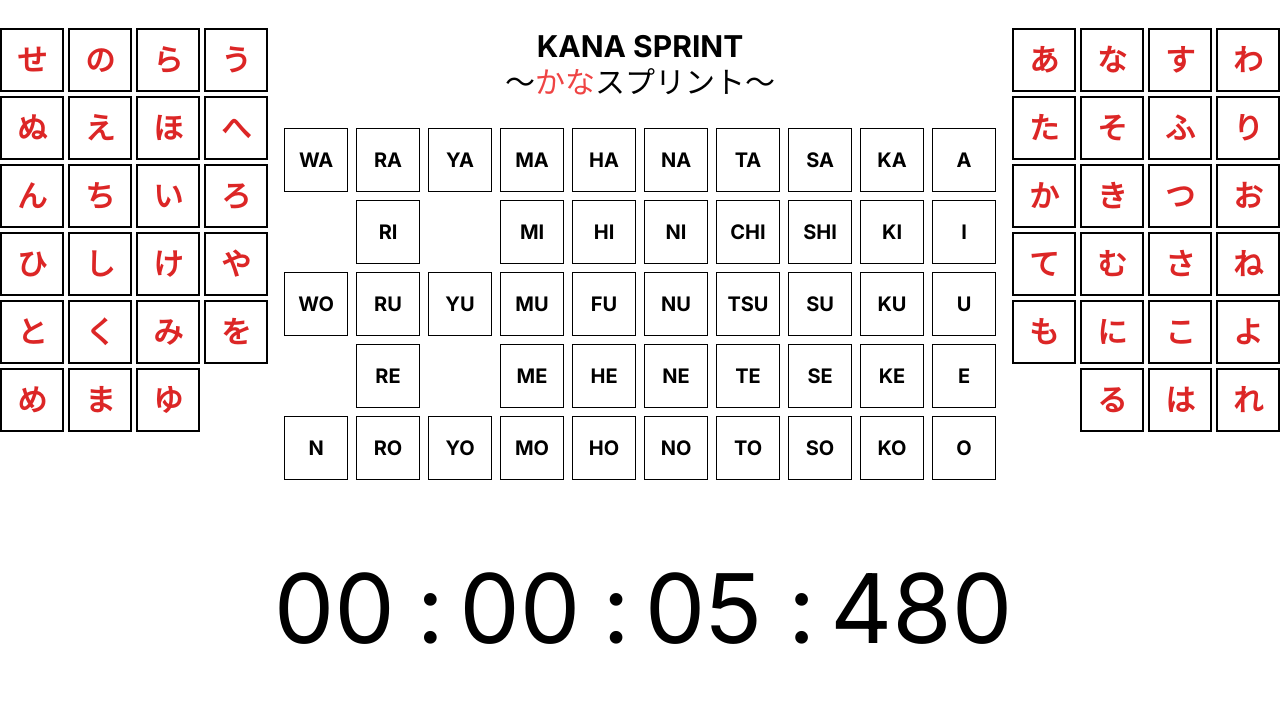
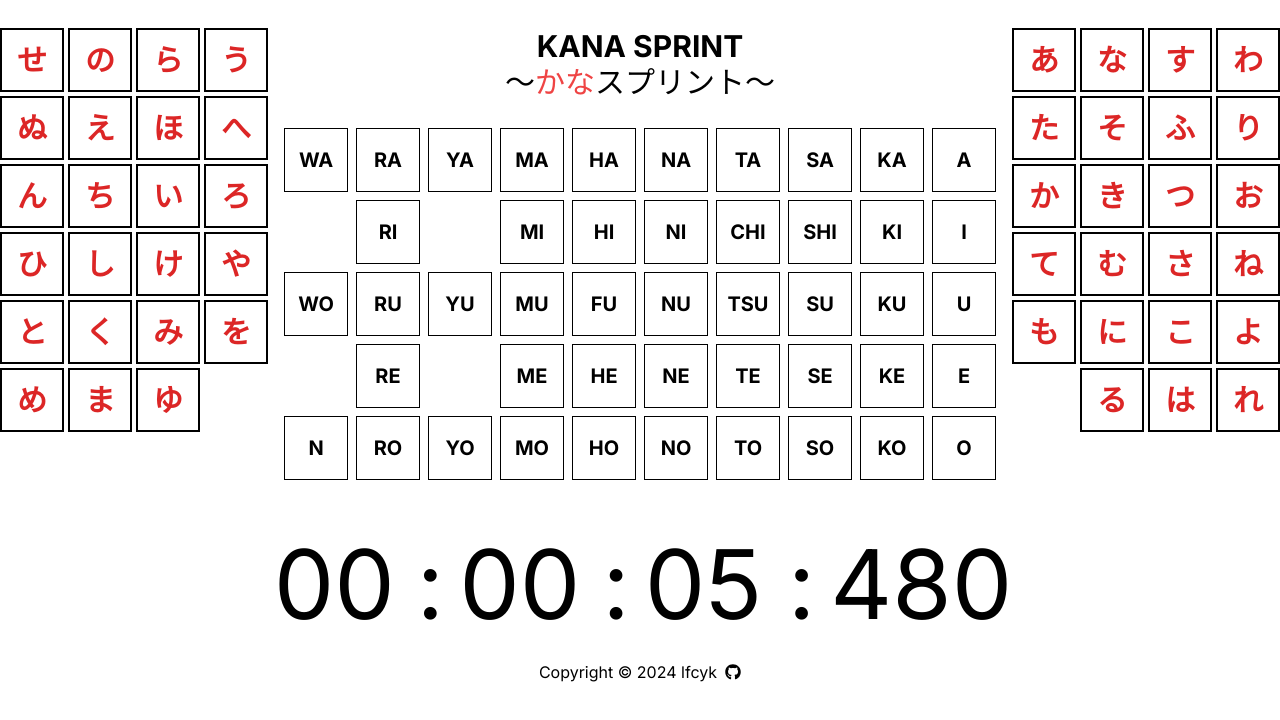
Before and after one commit to lfcyk/kana-sprint, a Next.js app: page / in a window 1280 px wide. Shown: the top 720 px of the page. Built offline with nearby package versions, Linux system fonts and the light colour scheme.

Commit message:
feat: add footer

```diff
--- a/package.json
+++ b/package.json
@@ -16,6 +16,7 @@
     "react-dnd": "^16.0.1",
     "react-dnd-html5-backend": "^16.0.1",
     "react-dom": "^18",
+    "react-icons": "^5.0.1",
     "react-modal": "^3.16.1"
   },
   "devDependencies": {
--- a/src/app/page.js
+++ b/src/app/page.js
@@ -14,6 +14,8 @@ const DraggableLetter = dynamic(() => import("@/components/draggable_letter"), {
 import { useGSAP } from "@gsap/react";
 import gsap from "gsap";
 import { Draggable } from "gsap/Draggable";
+
+import { FaGithub } from "react-icons/fa";
 
 export default function Home() {
 	const shuffledHiragana = hiraganaArray.sort((a, b) => 0.5 - Math.random());
@@ -84,7 +86,6 @@ export default function Home() {
 							}
 						} else if(hittedBox == 1) {
 							if(letCon[i].textContent != '') {
-								//TODO: snap to container
 								var rect1 = this.target.getBoundingClientRect();
       							var rect2 = letCon[i].getBoundingClientRect();
 
@@ -166,6 +167,17 @@ export default function Home() {
 			</div>
 
 			<Time/>
+			<footer>
+				<div className="flex flex-row justify-center items-center gap-2 mt-7">
+					<div>
+						Copyright ©	{new Date().getFullYear()} lfcyk
+					</div>
+					<a href="https://github.com/lfcyk" target="_blank">
+						<FaGithub />
+					</a>
+				</div>
+
+			</footer>
 		</div>
 	);
 }
--- a/src/components/time.js
+++ b/src/components/time.js
@@ -36,7 +36,7 @@ export default function Time({isStarted}) {
     milliseconds = String(milliseconds).padStart(3, '0');
 
     return (
-        <div className="mx-auto mt-20 text-8xl w-7/12 select-none">
+        <div className="mx-auto mt-14 text-8xl w-7/12 select-none">
             <div className=" mx-auto text-8xl flex flex-row gap-2 justify-evenly">
                 <div className="w-32">{hours}</div>
                 <div>:</div>
```
Also changed, not shown: 1 other file (tests, documents, lock files or other folders).
